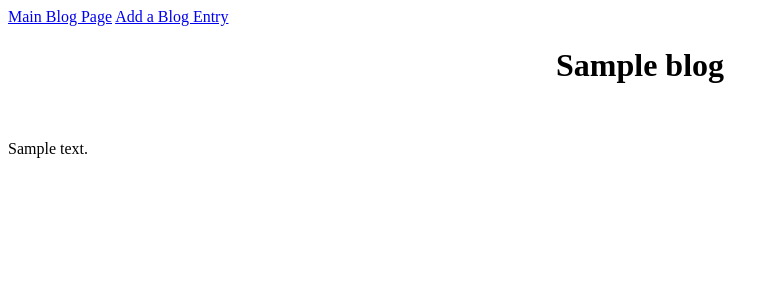
After one commit to jcl1979/build-a-blog, a Flask app: template templates/individual.html in a window 1280 px wide. The commit adds this page. Shown: the top 300 px of the page, without its empty margins (0-779 px from the left). Run offline with Flask 2, Linux system fonts and the light colour scheme; the template is opened without the code that fills it: most values are stand-ins (such as "Sample title", 1, 10 or a date in 2020); data that the repository does not hold is empty.

Commit message:
added template and finished main

```diff
--- a/main.py
+++ b/main.py
@@ -1,12 +1,14 @@
 from flask import Flask, request, redirect, render_template, session, flash
 from flask_sqlalchemy import SQLAlchemy
 
+
 app = Flask(__name__)
 app.config['DEBUG'] = True
-app.config['SQLALCHEMY_DATABASE_URI'] = 'mysql+pymysql://build_a-blog:blog@localhost:8889/build-a-blog'
+app.config['SQLALCHEMY_DATABASE_URI'] = 'mysql+pymysql://build-a-blog:blog@localhost:8889/build-a-blog'
 app.config['SQLALCHEMY_ECHO'] = True
 
 db = SQLAlchemy(app)
+app.secret_key = 'spaceballs12345'
 
 class Blog(db.Model):
 
@@ -18,16 +20,41 @@ class Blog(db.Model):
         self.title = title
         self.body = body
 
-@app.route('/blog', methods=['POST', 'GET'])
+@app.route('/newpost', methods=['POST', 'GET'])
+def newpost():
+    if request.method == 'POST':
+        new_title = request.form['title']
+        new_body = request.form['body']
+        title_error = ''
+        body_error = ''
+        if len(new_title) == 0:
+            title_error = 'Please enter a title'
+        if len(new_body) == 0:
+            body_error = 'Please enter a blog'
+        if title_error != '' or body_error != '':
+            return render_template('newpost.html', title_error=title_error,
+                body_error=body_error, new_title=new_title, new_body=new_body)
+        else:
+            blog = Blog(new_title, new_body)
+            db.session.add(blog)
+            db.session.commit()
+            return redirect('/blog?id=' + str(blog.id))
 
-@app.route('/newpost', methods=['POST', 'GET'])
+    return render_template('/newpost.html')
 
 
+@app.route('/blog', methods=['POST','GET'])
+def blog():
+    #grab id from request
+    blog_id = request.args.get('id')
+    if blog_id != None:
+        blog = Blog.query.get(blog_id)
+        return render_template('individual.html', blog=blog)
 
-@app.route('/', methods=['POST','GET'])
-def index():
+    blogs = Blog.query.all()
 
-    return render_template('newpost.html')
+    return render_template('mainblog.html', blogs=blogs)
+
 
 
 if __name__ == '__main__':
--- a/templates/base.html
+++ b/templates/base.html
@@ -6,11 +6,14 @@
             title {
                 text-align: center;
             }
-            label, input, textarea {
+            label {
                 display: block;
                 margin-bottom: 50px;
             }
 
+            .error{
+                color: red;
+            }
         </style>
     </head>
     <body>
@@ -18,6 +21,8 @@
         <a href='/blog'>Main Blog Page</a>
         <a href='/newpost'>Add a Blog Entry</a>
         </nav>
+
+
         {% block content %}
         {% endblock %}
 
--- /dev/null
+++ b/templates/individual.html
@@ -0,0 +1,6 @@
+{% extends "base.html" %}
+{% block content %}
+<h1 style='text-align: center;'>{{blog.title}}</h1>
+<br>
+<p>{{blog.body}}</p>
+{% endblock %}
```
Also changed, not shown: templates/mainblog.html (+11 -0 lines), templates/newpost.html (+12 -2 lines).
